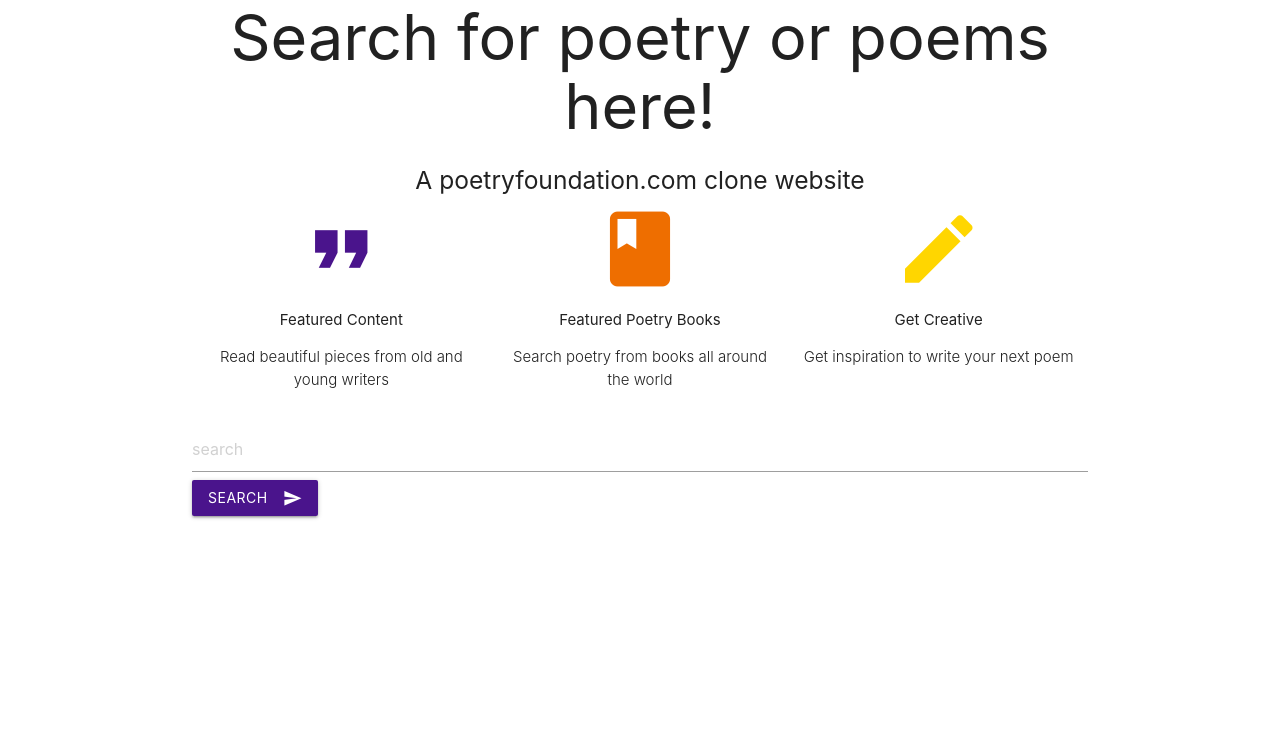
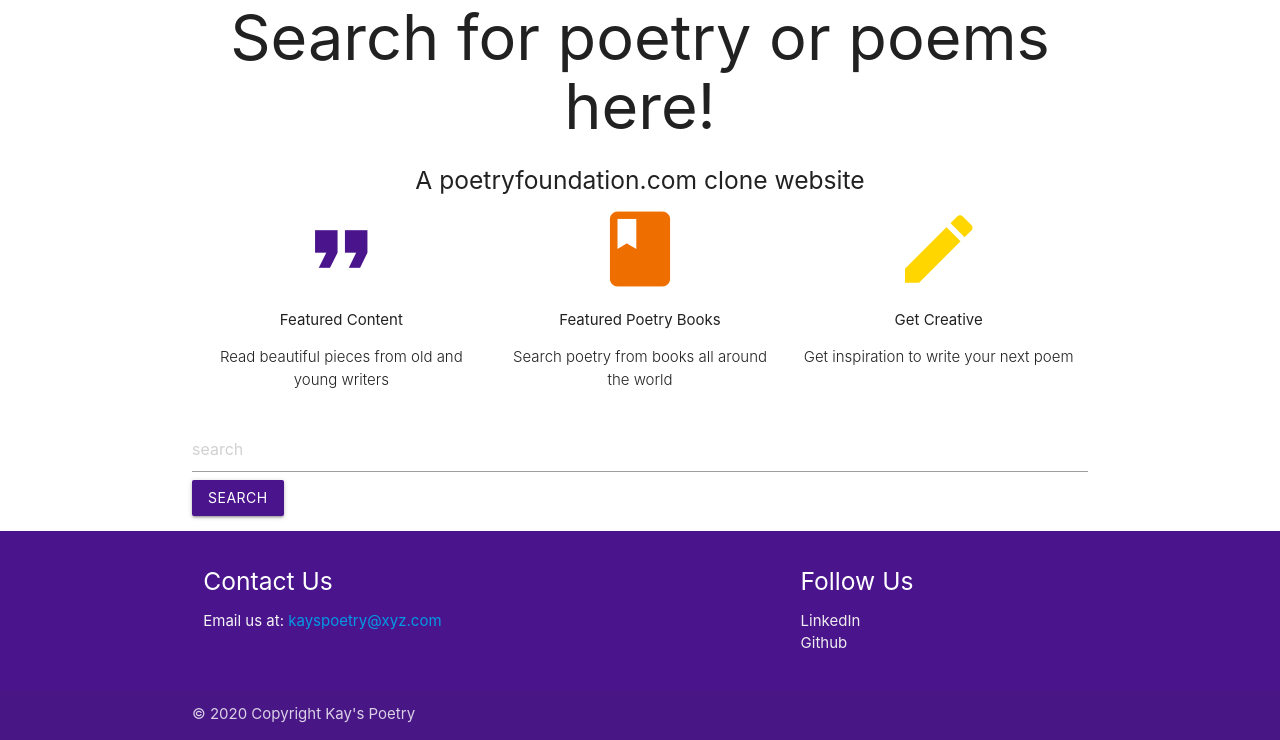
Before and after one commit to KanzaSheikh/poetryfoundation-clone-wesbite, a Django app: page / in a window 1280 px wide. Shown: the part 103-843 px from the top of the page. Before the commit the page ends 622 px from the top, so only its background shows below. Run offline with Django 3.2, Linux system fonts and the light colour scheme; some libraries are stand-ins or nearby versions.

Commit message:
added footer

```diff
--- a/my_app/views.py
+++ b/my_app/views.py
@@ -6,6 +6,7 @@ from . import models
 
 BASE_POETRYFOUNDATION_URL = "https://www.poetryfoundation.org/search?query={}"
 BASE_SEARCH_URL = "https://www.poetryfoundation.org{}"
+ABOUT_POETRYFOUNDATION_URL = "https://www.poetryfoundation.org/foundation/people"
 
 # Create your views here.
 
--- a/templates/base.html
+++ b/templates/base.html
@@ -11,20 +11,18 @@
         <link rel="stylesheet" href="https://fonts.googleapis.com/icon?family=Material+Icons">
     </head>
     <body>
-
         <nav class="#4a148c purple darken-4">
             <div class="container nav-wrapper">
                 <a href="#" class="brand-logo"> Kay's Poetry</a>
                 <a href="#" data-target="mobile-demo" class="sidenav-trigger"><i class="material-icons">menu</i></a>
                 <ul id="nav-mobile" class="right hide-on-med-and-down">
-        <li><a href="#">Home</a></li>
+                    <li><a href="..">Home</a></li>
                 </ul>
             </div>
         </nav>
         <ul class="sidenav" id="mobile-demo">
             <li><a href="base.html">Home</a></li>
         </ul>
-
         <div class="container">
             <h1 style="text-align: center;">Search for poetry or poems here!</h1>
             <h5 style="text-align: center;">A poetryfoundation.com clone website</h5>
@@ -45,7 +43,6 @@
                     </div>
                 </div>
 
-
                 <div class="col s4">
                     <div class="center">
                         <i class="large material-icons" style="color: #FFD600">create</i>
@@ -57,14 +54,34 @@
             <form action="{% url 'new_search' %}" method="POST">
                 {% csrf_token %}
                 <input type="text" name="search" placeholder="search">
-                <button class="btn waves-effect waves-light" style="background-color:#4a148c;" type="submit" name="action">Search
-                    <i class="material-icons right">send</i>
-                  </button>
+                <button class="btn waves-effect waves-light" style="background-color:#4a148c;" type="submit" name="action">Search</button>
             </form>
 
             {% block content %}
             {% endblock content%}
         </div>
+        <footer class="page-footer #4a148c purple darken-4">
+          <div class="container">
+            <div class="row">
+              <div class="col l6 s12">
+                <h5 class="white-text">Contact Us</h5>
+                <p class="grey-text text-lighten-4">Email us at: <a href="#">kayspoetry@xyz.com</a></p>
+              </div>
+              <div class="col l4 offset-l2 s12">
+                <h5 class="white-text">Follow Us</h5>
+                <ul>
+                  <li><a class="grey-text text-lighten-3" href="https://www.linkedin.com/in/kanza-sheikh-6951a6197?originalSubdomain=pk">LinkedIn</a></li>
+                  <li><a class="grey-text text-lighten-3" href="https://github.com/KanzaSheikh">Github</a></li>
+                </ul>
+              </div>
+            </div>
+          </div>
+          <div class="footer-copyright">
+            <div class="container">
+                © 2020 Copyright Kay's Poetry
+            </div>
+          </div>
+        </footer>
 
         <script src="https://cdnjs.cloudflare.com/ajax/libs/jquery/3.0.0-beta1/jquery.min.js"></script>
         <script src="https://cdnjs.cloudflare.com/ajax/libs/materialize/1.0.0/js/materialize.min.js"></script>
```
Also changed, not shown: db.sqlite3. Lines whose indentation alone changed are shown as unchanged.
